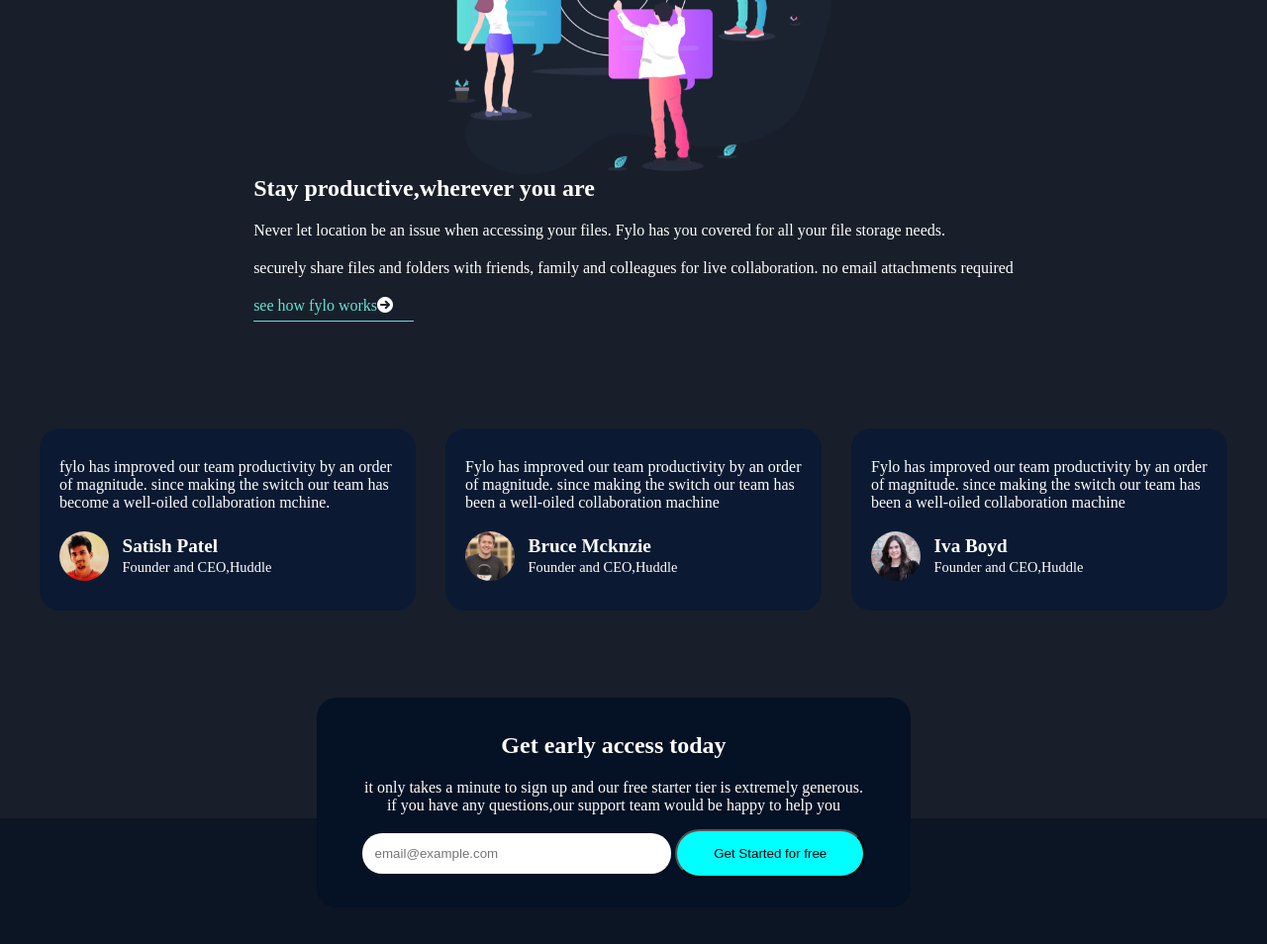
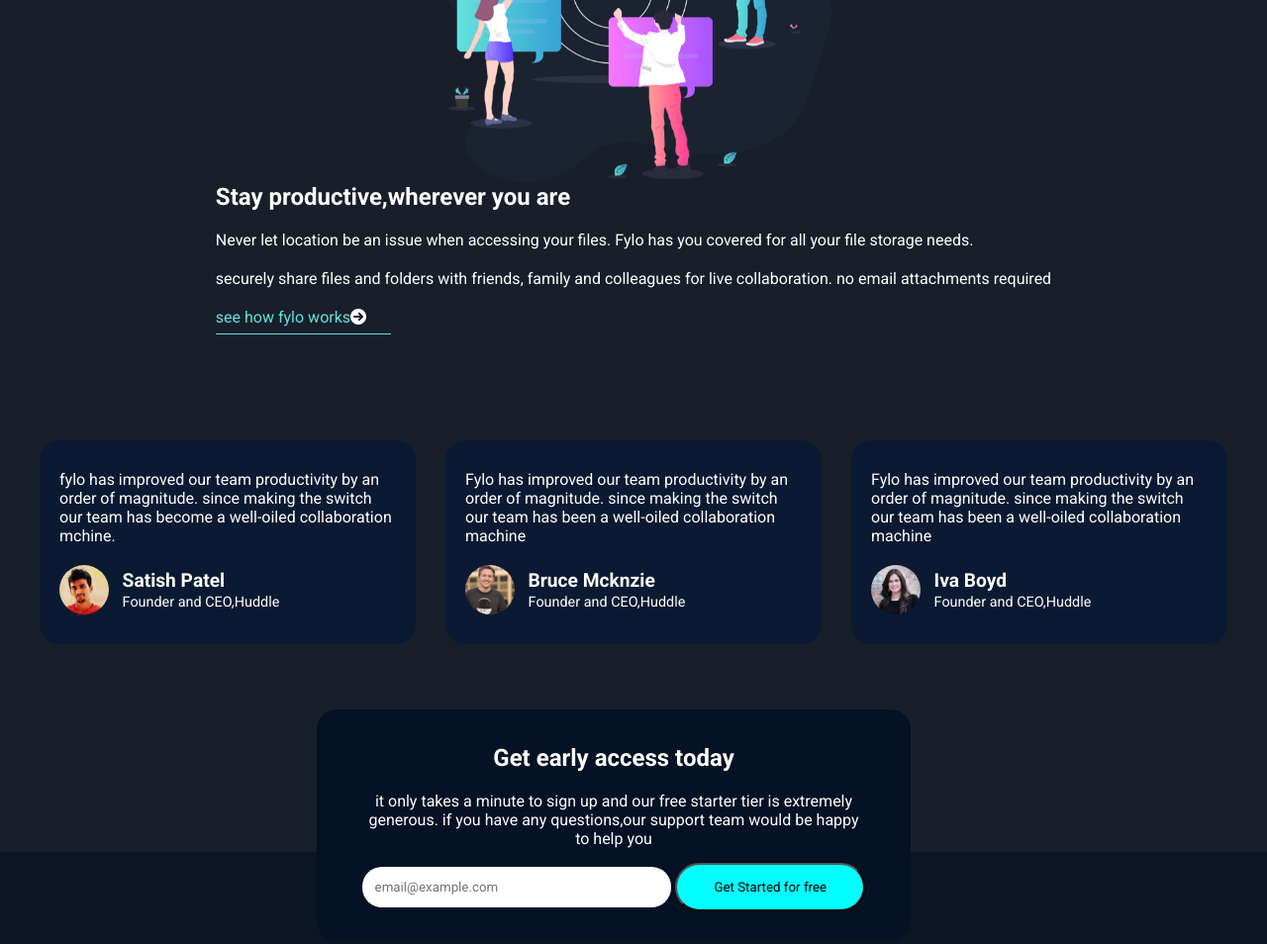
Before and after one commit to Mqcklemore/FyloLandingPage, a plain HTML site: page index.html in a window 1280 px wide. Shown: the part 1495-2449 px from the top of the page at 99% size. Drawn offline with Linux system fonts and the light colour scheme.

Commit message:
new update

```diff
--- a/index.html
+++ b/index.html
@@ -6,6 +6,7 @@
     <meta name="viewport" content="width=device-width, initial-scale=1.0">
     <title>FYLO landing page</title>
     <link rel="stylesheet" href="line.css">
+    <link href="https://fonts.googleapis.com/css2?family=Roboto:ital,wght@0,100;0,300;0,400;0,500;0,700;0,900;1,100;1,300;1,400;1,500;1,700;1,900&display=swap" rel="stylesheet">
     <link rel="stylesheet" href="https://cdnjs.cloudflare.com/ajax/libs/font-awesome/6.0.0-beta2/css/all.min.css" integrity="sha512-YWzhKL2whUzgiheMoBFwW8CKV4qpHQAEuvilg9FAn5VJUDwKZZxkJNuGM4XkWuk94WCrrwslk8yWNGmY1EduTA==" crossorigin="anonymous" referrerpolicy="no-referrer" />
 </head>
 <body>
--- a/line.css
+++ b/line.css
@@ -4,6 +4,7 @@
     padding: 0;
     list-style: none;
     text-decoration: none;
+    font-family: 'Roboto', sans-serif;
 }
 body{
     background-color: hsl(218, 28%, 13%);
```
